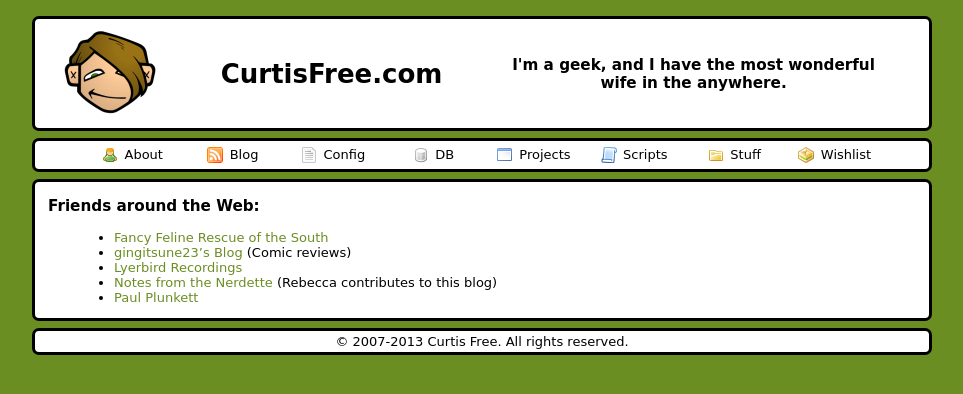
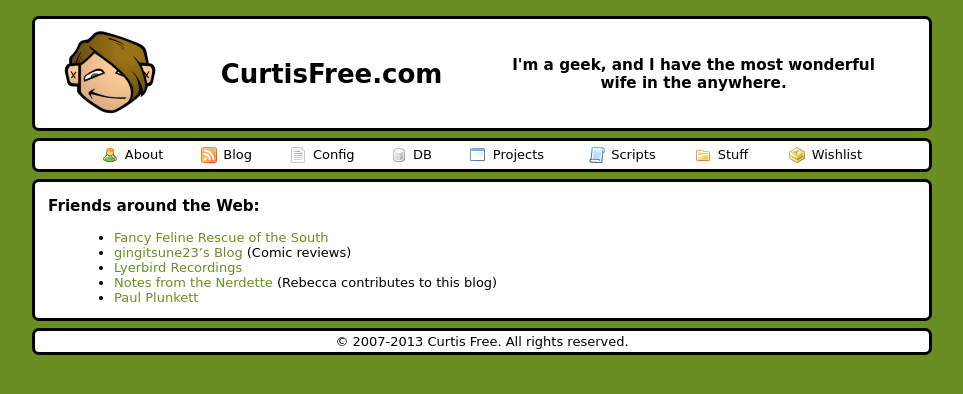
Before and after one commit to cfree3/curtisfree.com, a Jekyll site: the page built from content/stuff.md, in a window 1280 px wide. Shown: the top 394 px of the page, without its empty margins (158-1121 px from the left). Built offline with Jekyll 4.4.1, drawn with Linux system fonts in a browser that asks for light colours.

Commit message:
No need to specify navigation table cell widths

```diff
--- a/_includes/to_pgbody.html
+++ b/_includes/to_pgbody.html
@@ -14,14 +14,14 @@
     <div class="container" id="nav">
       <table>
         <tr>
-          <td width="12.5%"><a href="/about"><img alt="about" src="/imgs/icons/about.png" />About</a></td>
-          <td width="12.5%"><a href="/blog"><img alt="blog" src="/imgs/icons/blog.png" />Blog</a></td>
-          <td width="12.5%"><a href="/config"><img alt="config" src="/imgs/icons/config.png" />Config</a></td>
-          <td width="12.5%"><a href="/db"><img alt="db" src="/imgs/icons/db.png" />DB</a></td>
-          <td width="12.5%"><a href="/projects"><img alt="projects" src="/imgs/icons/projects.png" />Projects</a></td>
-          <td width="12.5%"><a href="/scripts"><img alt="scripts" src="/imgs/icons/scripts.png" />Scripts</a></td>
-          <td width="12.5%"><a href="/stuff"><img alt="stuff" src="/imgs/icons/stuff.png" />Stuff</a></td>
-          <td width="12.5%"><a href="/wishlist"><img alt="wishlist" src="/imgs/icons/wishlist.png" />Wishlist</a></td>
+          <td><a href="/about"><img alt="about" src="/imgs/icons/about.png" />About</a></td>
+          <td><a href="/blog"><img alt="blog" src="/imgs/icons/blog.png" />Blog</a></td>
+          <td><a href="/config"><img alt="config" src="/imgs/icons/config.png" />Config</a></td>
+          <td><a href="/db"><img alt="db" src="/imgs/icons/db.png" />DB</a></td>
+          <td><a href="/projects"><img alt="projects" src="/imgs/icons/projects.png" />Projects</a></td>
+          <td><a href="/scripts"><img alt="scripts" src="/imgs/icons/scripts.png" />Scripts</a></td>
+          <td><a href="/stuff"><img alt="stuff" src="/imgs/icons/stuff.png" />Stuff</a></td>
+          <td><a href="/wishlist"><img alt="wishlist" src="/imgs/icons/wishlist.png" />Wishlist</a></td>
         </tr>
       </table>
     </div>
```
